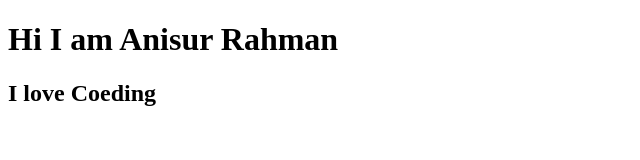
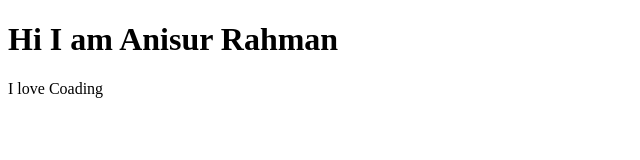
Before and after one commit to programinglover1/my-first-website, a plain HTML site: page index.html in a window 1280 px wide. Shown: the whole page, without its empty margins (0-640 px from the left). Drawn offline with Linux system fonts and the light colour scheme.

Commit message:
I changed h to p

```diff
--- a/index.html
+++ b/index.html
@@ -8,6 +8,6 @@
 </head>
 <body>
     <h1>Hi I am Anisur Rahman</h1>
-    <h2> I love Coeding</h2>
+    <p>I love Coading</p>
 </body>
 </html>
```
